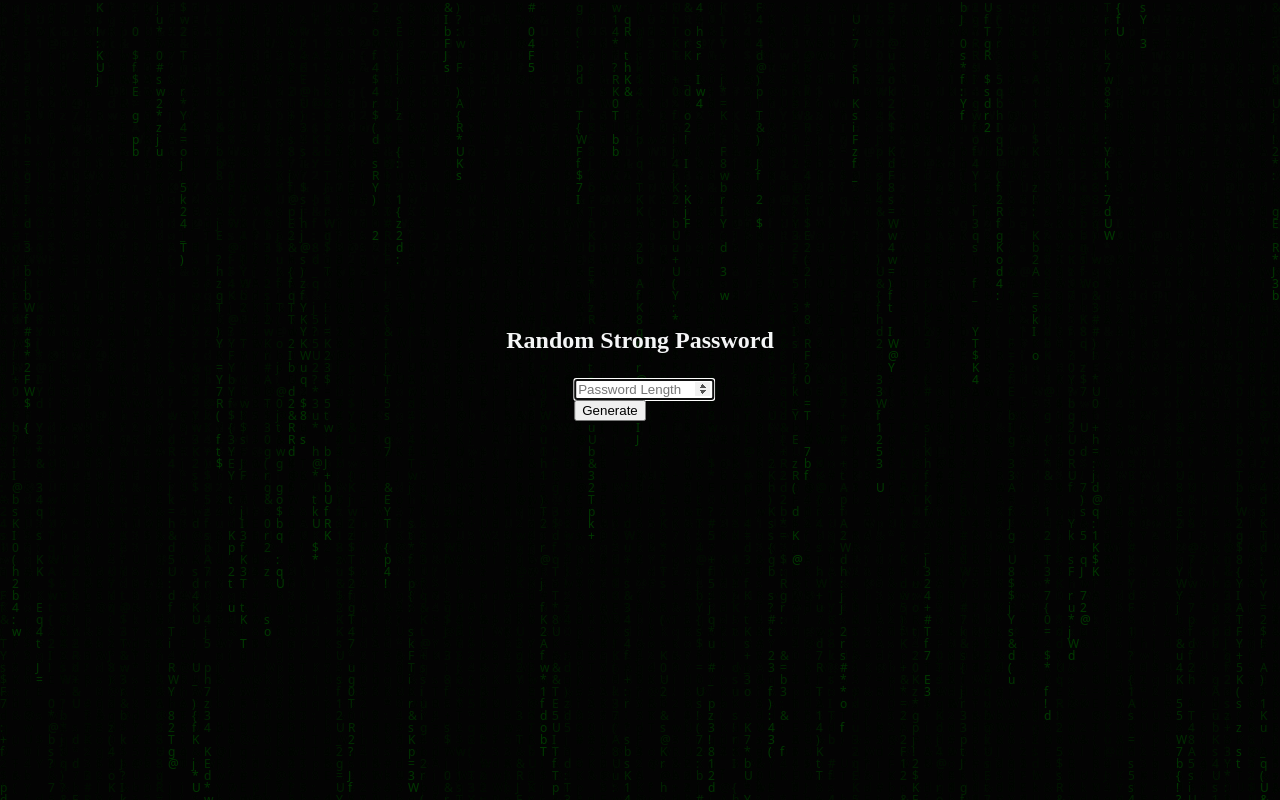
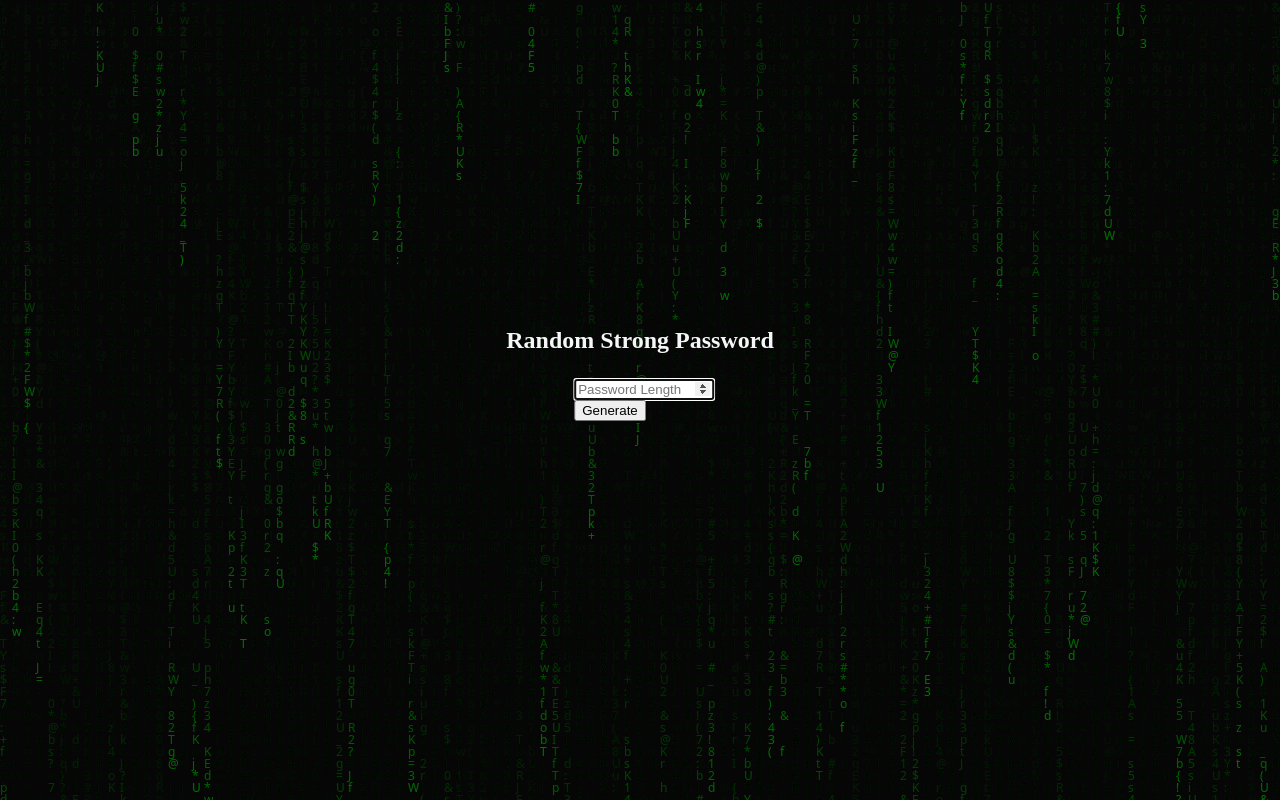
Before and after one commit to mjc-brito/CS50x-Final-Project, a Flask app: page / in a window 1280 px wide. Run offline with Flask 3, Linux system fonts and the light colour scheme.

Commit message:
Update CSS

```diff
--- a/static/css/styles.css
+++ b/static/css/styles.css
@@ -15,7 +15,7 @@
     transform: translate(-50%, -50%);
     width: 100%;
     height: 100%;
-    background-color: rgba(0, 0, 0, 0.6);
+    background-color: rgba(0, 0, 0, 0.2);
     display: flex;
     justify-content: center;
     align-items: center;
```
